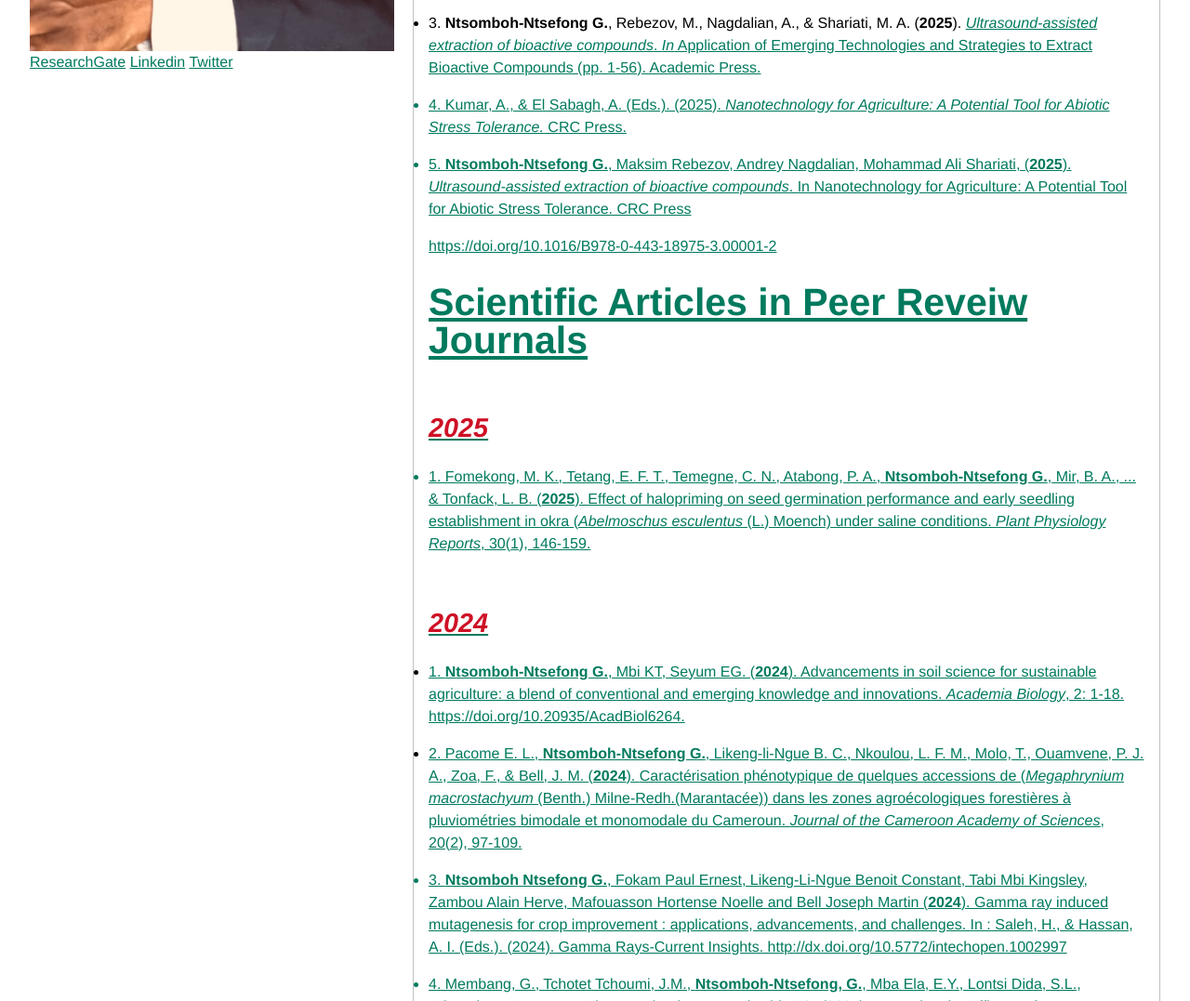
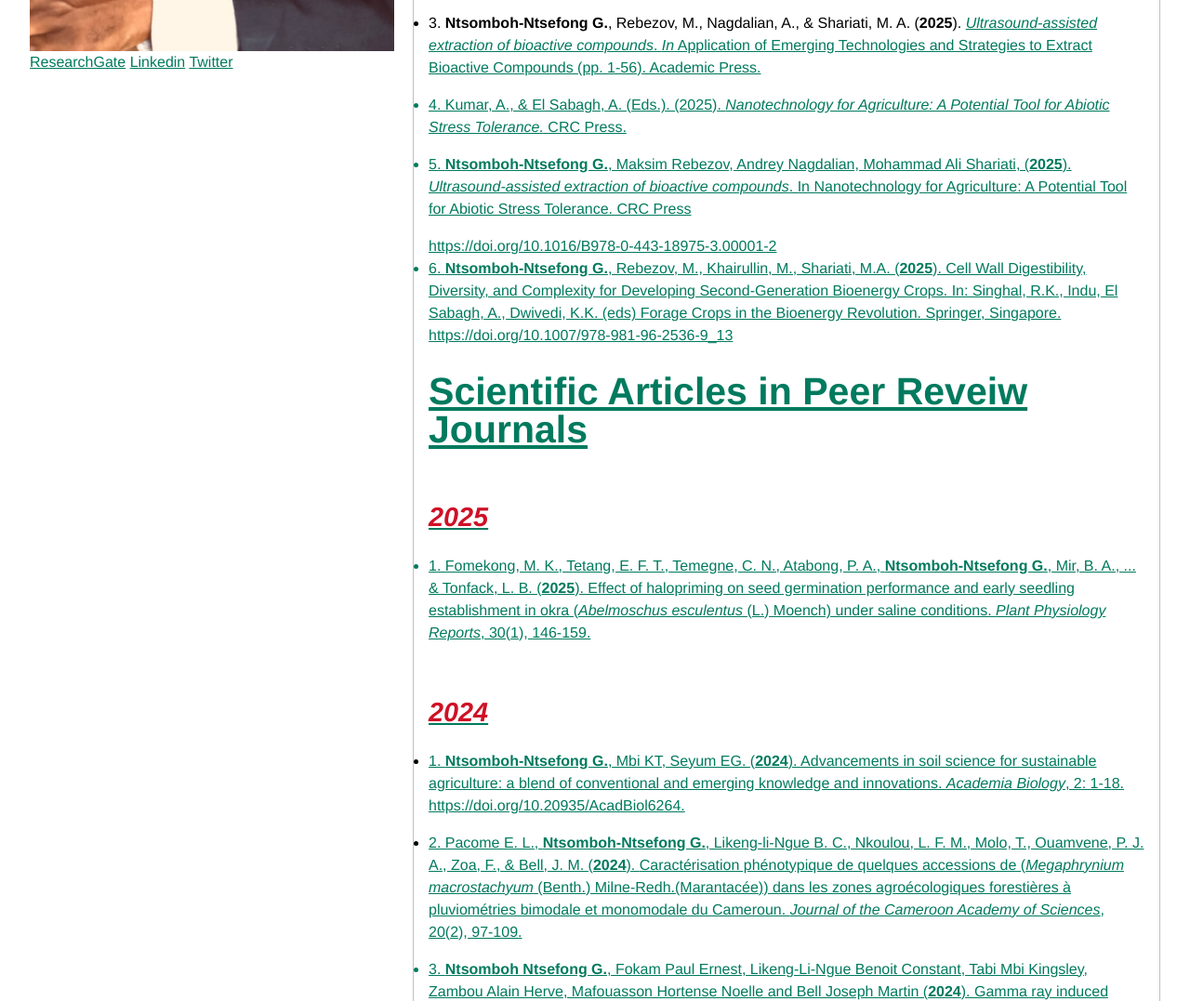
Before and after one commit to GodswillNN/GodswillNN.github.io, a plain HTML site: page publications/index.html in a window 1280 px wide. Shown: the part 668-1745 px from the top of the page at 93% size. Drawn offline with Linux system fonts and the light colour scheme.

Commit message:
Book chapter update
chapter update

```diff
--- a/publications/index.html
+++ b/publications/index.html
@@ -57,15 +57,14 @@
           <li>3. <strong>Ntsomboh-Ntsefong G.</strong>, Rebezov, M., Nagdalian, A., & Shariati, M. A. (<strong>2025</strong>). <a href="https://www.sciencedirect.com/science/article/abs/pii/B9780443189753000012">  <i>Ultrasound-assisted extraction of bioactive compounds</i>. <i>In</i> Application of Emerging Technologies and Strategies to Extract Bioactive Compounds (pp. 1-56). Academic Press.</li>
             <li>4. Kumar, A., & El Sabagh, A. (Eds.). (2025). <i> Nanotechnology for Agriculture: A Potential Tool for Abiotic Stress Tolerance.</i> CRC Press.</li>
             <li>5. <strong>Ntsomboh-Ntsefong G.</strong>, Maksim Rebezov, Andrey Nagdalian, Mohammad Ali Shariati, (<strong>2025</strong>). <i>Ultrasound-assisted extraction of bioactive compounds</i>. In Nanotechnology for Agriculture: A Potential Tool for Abiotic Stress Tolerance. CRC Press </li>
-
-            https://doi.org/10.1016/B978-0-443-18975-3.00001-2
-      </ul>
+                        https://doi.org/10.1016/B978-0-443-18975-3.00001-2
+                        <li>6. <strong>Ntsomboh-Ntsefong G.</strong>, Rebezov, M., Khairullin, M., Shariati, M.A. (<strong>2025</strong>). Cell Wall Digestibility, Diversity, and Complexity for Developing Second-Generation Bioenergy Crops. In: Singhal, R.K., Indu, El Sabagh, A., Dwivedi, K.K. (eds) Forage Crops in the Bioenergy Revolution. Springer, Singapore. https://doi.org/10.1007/978-981-96-2536-9_13</li>
+                      </ul>
 
             <h1>Scientific Articles in Peer Reveiw Journals </h1>
             <h2>2025</h2>
             <ul>
                 <li>1. Fomekong, M. K., Tetang, E. F. T., Temegne, C. N., Atabong, P. A., <strong>Ntsomboh-Ntsefong G.</strong>, Mir, B. A., ... & Tonfack, L. B. (<strong>2025</strong>). Effect of halopriming on seed germination performance and early seedling establishment in okra (<i>Abelmoschus esculentus</i> (L.) Moench) under saline conditions. <i> Plant Physiology Reports</i>, 30(1), 146-159.</li>
-
             </ul>
 
 
```
